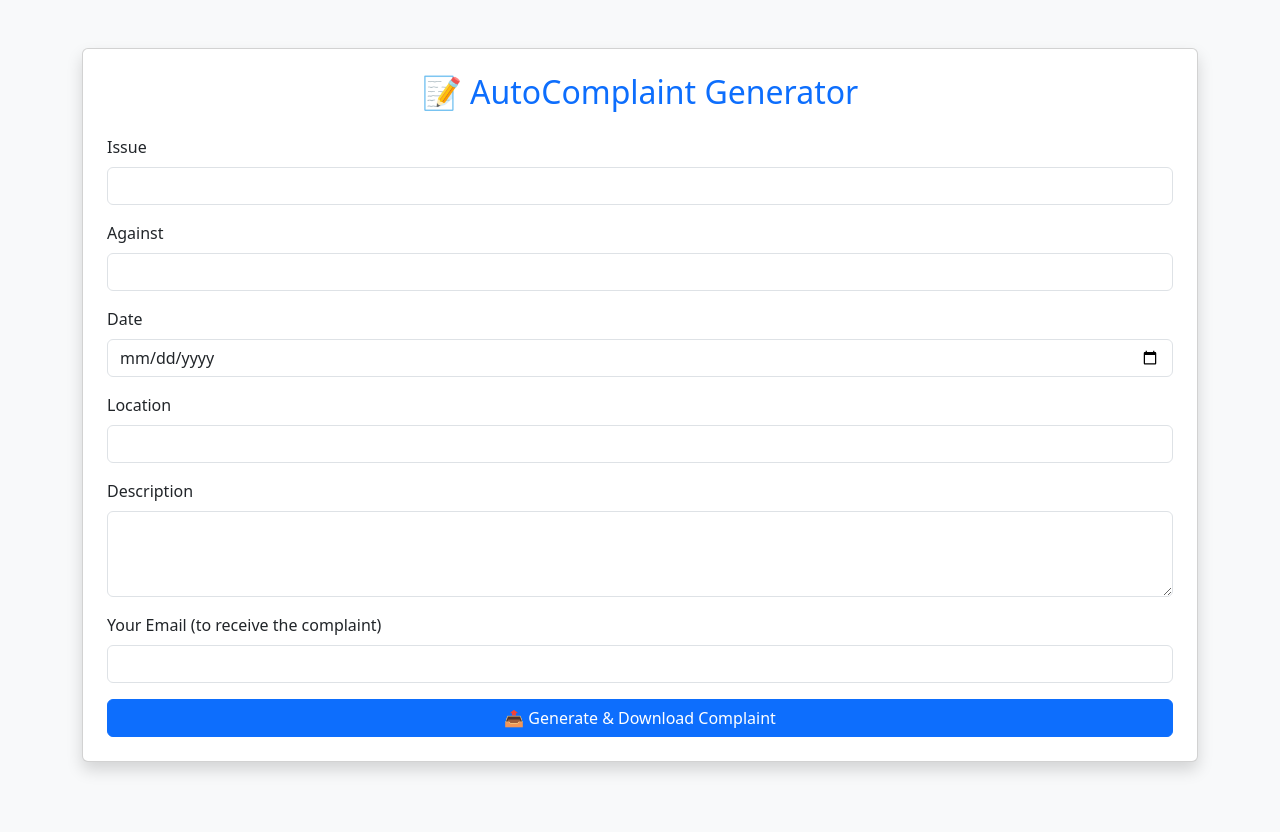
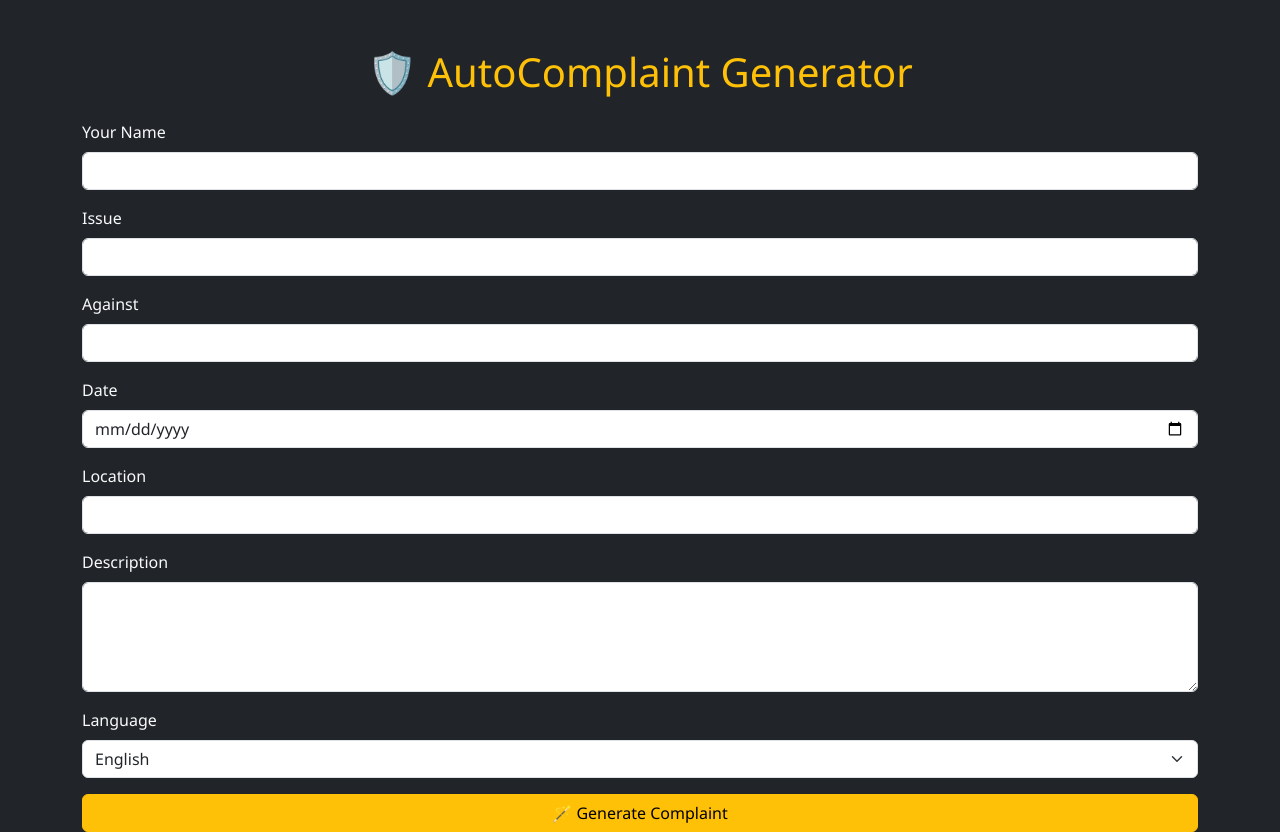
Before and after one commit to pradipxdev/autocomplaint-app, a Flask app: page / in a window 1280 px wide. Before the commit the page ends 773 px from the top, so only its background shows below. Run offline with Flask 3, Linux system fonts and the light colour scheme.

Commit message:
🚀 Initial Commit: AutoComplaint App with full Phase 1 features

```diff
--- a/app.py
+++ b/app.py
@@ -1,68 +1,87 @@
-from flask import Flask, render_template, request, send_file
-from reportlab.pdfgen import canvas
-from flask_mail import Mail, Message
-import io
+from flask import Flask, render_template, request, redirect, url_for, make_response
+from fpdf import FPDF
+import smtplib
+from email.message import EmailMessage
 import os
-import openai
 
 app = Flask(__name__)
 
-# Configure Flask-Mail
-app.config.update(
-    MAIL_SERVER='smtp.gmail.com',
-    MAIL_PORT=587,
-    MAIL_USE_TLS=True,
-    MAIL_USERNAME='your_email@gmail.com',        # 🔁 Replace with your Gmail
-    MAIL_PASSWORD='your_app_password',           # 🔁 Replace with your Gmail App Password
-)
-mail = Mail(app)
+# 🧠 Simple GPT-like smart complaint generator
+def generate_complaint(data, lang='en'):
+    if lang == 'en':
+        return f"""
+        Dear Sir/Madam,
 
-# OpenAI Key
-openai.api_key = "your_openai_api_key"  # 🔁 Replace with your OpenAI API key
+        I, {data['name']}, wish to lodge a complaint regarding "{data['issue']}" against "{data['against']}".
+        The issue occurred on {data['date']} at {data['location']}. Details: {data['description']}
+
+        I request you to kindly take necessary action.
+
+        Regards,
+        {data['name']}
+        """
+    elif lang == 'hi':
+        return f"""
+        मान्यवर,
+
+        मैं, {data['name']}, {data['against']} के खिलाफ "{data['issue']}" की शिकायत दर्ज कराना चाहता/चाहती हूँ।
+        यह घटना {data['date']} को {data['location']} में हुई थी। विवरण: {data['description']}
+
+        कृपया आवश्यक कार्रवाई करें।
+
+        धन्यवाद,
+        {data['name']}
+        """
 
 @app.route('/', methods=['GET', 'POST'])
 def index():
     if request.method == 'POST':
-        issue = request.form['issue']
-        against = request.form['against']
-        date = request.form['date']
-        location = request.form['location']
-        description = request.form['description']
-        email = request.form['email']
+        data = {
+            "name": request.form['name'],
+            "issue": request.form['issue'],
+            "against": request.form['against'],
+            "date": request.form['date'],
+            "location": request.form['location'],
+            "description": request.form['description'],
+            "lang": request.form['language']
+        }
+        complaint_text = generate_complaint(data, data['lang'])
+        return render_template('complaint.html', complaint=complaint_text, data=data)
+    return render_template('index.html')
 
-        # ChatGPT generated content
-        prompt = f"Write a legal complaint in simple English about {issue} against {against} that occurred on {date} at {location}. Description: {description}"
-        response = openai.ChatCompletion.create(
-            model="gpt-3.5-turbo",
-            messages=[{"role": "user", "content": prompt}],
-            temperature=0.7,
-            max_tokens=300
-        )
-        complaint_text = response.choices[0].message.content.strip()
+@app.route('/download', methods=['POST'])
+def download_pdf():
+    text = request.form['complaint']
+    pdf = FPDF()
+    pdf.add_page()
+    pdf.set_auto_page_break(auto=True, margin=15)
+    pdf.set_font("Arial", size=12)
+    for line in text.split('\n'):
+        pdf.multi_cell(0, 10, line)
+    response = make_response(pdf.output(dest='S').encode('latin-1'))
+    response.headers['Content-Disposition'] = 'attachment; filename=complaint.pdf'
+    response.headers['Content-Type'] = 'application/pdf'
+    return response
 
-        # Email the complaint
-        if email:
-            msg = Message('Your Complaint Document', sender='your_email@gmail.com', recipients=[email])
-            msg.body = complaint_text
-            mail.send(msg)
+@app.route('/send_email', methods=['POST'])
+def send_email():
+    email_address = request.form['email']
+    complaint_text = request.form['complaint']
 
-        # Generate PDF
-        pdf_buffer = io.BytesIO()
-        p = canvas.Canvas(pdf_buffer)
-        p.drawString(100, 800, "AutoComplaint Generator")
-        p.drawString(100, 780, f"Date: {date}")
-        p.drawString(100, 760, f"Location: {location}")
-        p.drawString(100, 740, f"Issue: {issue}")
-        p.drawString(100, 720, f"Against: {against}")
-        p.drawString(100, 700, "Complaint:")
-        text_object = p.beginText(100, 680)
-        for line in complaint_text.split('\n'):
-            text_object.textLine(line)
-        p.drawText(text_object)
-        p.showPage()
-        p.save()
-        pdf_buffer.seek(0)
+    msg = EmailMessage()
+    msg.set_content(complaint_text)
+    msg['Subject'] = 'Your AutoComplaint'
+    msg['From'] = 'youremail@example.com'  # change this
+    msg['To'] = email_address
 
-        return send_file(pdf_buffer, as_attachment=True, download_name="complaint.pdf")
+    try:
+        with smtplib.SMTP('smtp.gmail.com', 587) as smtp:
+            smtp.starttls()
+            smtp.login('youremail@example.com', 'yourpassword')  # change this
+            smtp.send_message(msg)
+        return 'Email sent successfully!'
+    except Exception as e:
+        return f"Error sending email: {str(e)}"
 
-    return render_template('index.html')
+if __name__ == '__main__':
+    app.run(debug=True)
--- a/requirements.txt
+++ b/requirements.txt
@@ -1,4 +1,5 @@
-Flask
+Flask==3.1.0
+fpdf==1.7.2
 gunicorn
 reportlab
 flask-mail
--- /dev/null
+++ b/static/style.css
@@ -0,0 +1,3 @@
+body {
+    font-family: 'Segoe UI', sans-serif;
+  }
--- a/templates/index.html
+++ b/templates/index.html
@@ -3,13 +3,17 @@
 <head>
   <meta charset="UTF-8">
   <title>AutoComplaint Generator</title>
-  <link href="https://cdn.jsdelivr.net/npm/bootstrap@5.3.3/dist/css/bootstrap.min.css" rel="stylesheet">
+  <link rel="stylesheet" href="https://cdn.jsdelivr.net/npm/bootstrap@5.3.0/dist/css/bootstrap.min.css">
+  <link rel="stylesheet" href="{{ url_for('static', filename='style.css') }}">
 </head>
-<body class="bg-light">
+<body class="bg-dark text-light">
   <div class="container mt-5">
-    <div class="card shadow p-4">
-      <h2 class="mb-4 text-center text-primary">📝 AutoComplaint Generator</h2>
+    <h1 class="text-center text-warning mb-4">🛡️ AutoComplaint Generator</h1>
     <form method="POST">
+      <div class="mb-3">
+        <label class="form-label">Your Name</label>
+        <input type="text" name="name" class="form-control" required>
+      </div>
       <div class="mb-3">
         <label class="form-label">Issue</label>
         <input type="text" name="issue" class="form-control" required>
@@ -28,15 +32,17 @@
       </div>
       <div class="mb-3">
         <label class="form-label">Description</label>
-          <textarea name="description" class="form-control" rows="3" required></textarea>
+        <textarea name="description" class="form-control" rows="4" required></textarea>
       </div>
       <div class="mb-3">
-          <label class="form-label">Your Email (to receive the complaint)</label>
-          <input type="email" name="email" class="form-control">
+        <label class="form-label">Language</label>
+        <select name="language" class="form-select">
+          <option value="en">English</option>
+          <option value="hi">Hindi</option>
+        </select>
       </div>
-        <button class="btn btn-primary w-100">📤 Generate & Download Complaint</button>
+      <button type="submit" class="btn btn-warning w-100">🪄 Generate Complaint</button>
     </form>
-    </div>
   </div>
 </body>
 </html>
```
Also changed, not shown: templates/complaint.html (added, +26 -0 lines). Lines whose indentation alone changed are shown as unchanged.
